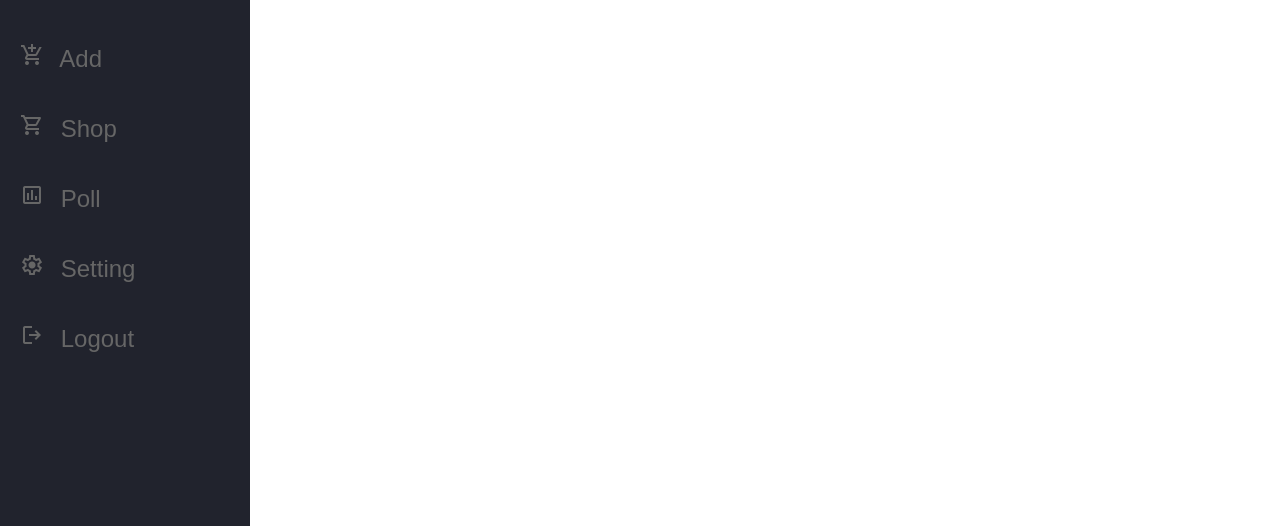
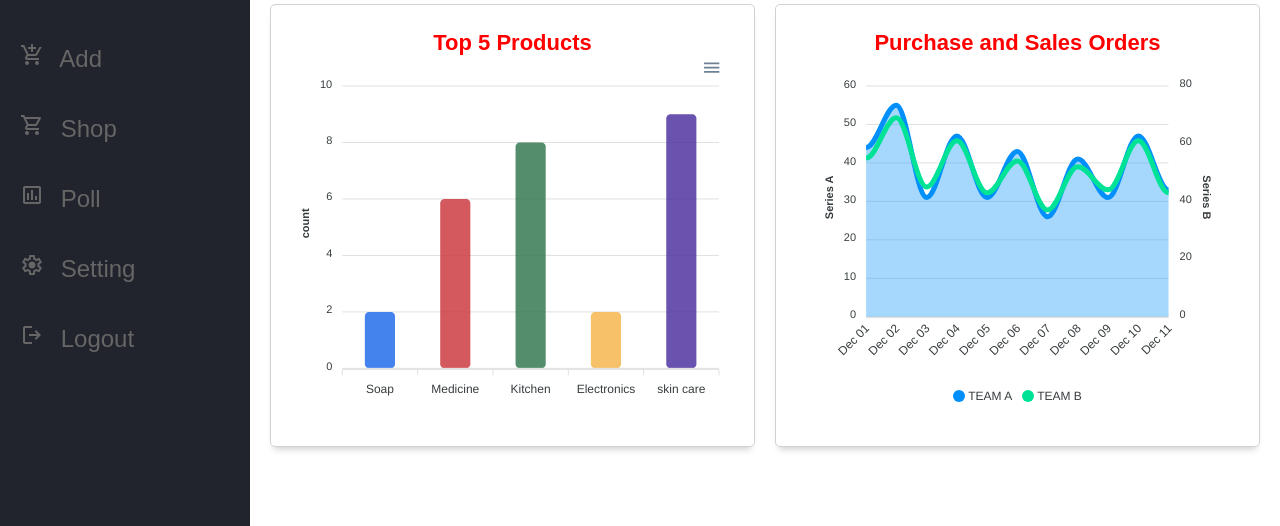
Before and after one commit to Sithu-Walar/admin-dashboard, a plain HTML site: page index.html in a window 1280 px wide. Shown: the part 274-800 px from the top of the page. Drawn offline with nearby package versions, Linux system fonts and the light colour scheme.

Commit message:
fourth commit

```diff
--- a/app.js
+++ b/app.js
@@ -0,0 +1,118 @@
+
+var sidebarOpen = false
+const sidebar = document.getElementById('side-bar')
+
+ function Opensidebar(){
+
+    sidebar.classList.add('sidebar-responsive')
+    sidebarOpen = true;
+ }
+ function closeSidebar(){
+
+    sidebar.classList.remove('sidebar-responsive')
+    sidebarOpen = false;
+ }
+
+
+var options = {
+    series: [{
+    data: [2,6,8,2,9]
+  }],
+    chart: {
+    type: 'bar',
+    height: 350,
+
+  },
+  colors: [
+    "#246dec",
+    "#cc3c43",
+    "#357952",
+    "#f5b74f",
+    "#4f35a1"
+  ],
+  plotOptions: {
+    bar: {
+    distributed:true,
+      borderRadius: 4,
+      horizontal: false,
+      columnWidth: '40%',
+    }
+  },
+  dataLabels: {
+    enabled: false
+  },
+  legend: {
+    show: false
+  },
+  xaxis: {
+    categories: [ 'Soap', 'Medicine','Kitchen', 'Electronics','skin care'
+    ],
+  },
+  yaxis: {
+    title: {
+        text:"count"
+    }
+  }
+  };
+
+  var chart = new ApexCharts(document.querySelector("#bar-chart"), options);
+  chart.render();
+
+  var areaOptions = {
+    series: [{
+    name: 'TEAM A',
+    type: 'area',
+    data: [44, 55, 31, 47, 31, 43, 26, 41, 31, 47, 33]
+  }, {
+    name: 'TEAM B',
+    type: 'line',
+    data: [55, 69, 45, 61, 43, 54, 37, 52, 44, 61, 43]
+  }],
+    chart: {
+    height: 350,
+
+    type: 'line',
+    toolbar: {
+        show: false
+    },
+  },
+  stroke: {
+    curve: 'smooth'
+  },
+  fill: {
+    type:'solid',
+    opacity: [0.35, 1],
+  },
+  labels: ['Dec 01', 'Dec 02','Dec 03','Dec 04','Dec 05','Dec 06','Dec 07','Dec 08','Dec 09 ','Dec 10','Dec 11'],
+  markers: {
+    size: 0
+  },
+  yaxis: [
+    {
+      title: {
+        text: 'Series A',
+      },
+    },
+    {
+      opposite: true,
+      title: {
+        text: 'Series B',
+      },
+    },
+  ],
+  tooltip: {
+    shared: true,
+    intersect: false,
+    y: {
+      formatter: function (y) {
+        if(typeof y !== "undefined") {
+          return  y.toFixed(0) + " points";
+        }
+        return y;
+      }
+    }
+  }
+  };
+
+  var chart = new ApexCharts(document.querySelector("#area-chart"), areaOptions);
+  chart.render();
--- a/index.html
+++ b/index.html
@@ -12,7 +12,7 @@
     <div class="grid-container">
         <header class="header">
             <div class="menu-icon">
-                <span class="material-symbols-outlined">menu</span>
+                <span class="material-symbols-outlined" onclick="Opensidebar()">menu</span>
             </div>
             <div class="header-left">
                 <span class="material-symbols-outlined">search</span>
@@ -30,7 +30,7 @@
                 <span class="material-symbols-outlined">crowdsource</span> <p>A11</p>
                 </div>
 
-                <span class="material-symbols-outlined">close</span>
+                <span class="material-symbols-outlined" onclick="closeSidebar()">close</span>
 
 
             </div>
@@ -101,8 +101,22 @@
                     </div>
                     <span class="text-primary font-weight-bold">56</span>
                 </div>
+            </div>
+
+                <div class="charts">
+                    <div class="charts-card">
+                        <p class="chart-title">Top 5 Products</p>
+                        <div id="bar-chart"></div>
+                    </div>
+
+                    <div class="charts-card">
+                        <p class="chart-title">Purchase and Sales Orders</p>
+                        <div id="area-chart"></div>
+                    </div>
+                </div>
         </main>
     </div>
 </body>
+<script src="https://cdnjs.cloudflare.com/ajax/libs/apexcharts/3.45.1/apexcharts.min.js" integrity="sha512-mDe5mwqn4f61Fafj3rll7+89g6qu7/1fURxsWbbEkTmOuMebO9jf1C3Esw95oDfBLUycDza2uxAiPa4gdw/hfg==" crossorigin="anonymous" referrerpolicy="no-referrer"></script>
 <script src="app.js"></script>
 </html>
--- a/style.css
+++ b/style.css
@@ -106,6 +106,7 @@
 .sidebar-responsive {
     display: inline !important;
     position: absolute;
+    z-index: 1000;
 }
 .main-content{
     grid-area: content;
@@ -167,3 +168,73 @@
 .card-inner > span {
     font-size: 2rem;
 }
+
+.charts {
+    display: grid;
+    grid-template-columns: repeat(2,1fr);
+    gap: 20px;
+}
+
+.charts-card {
+    background-color: white;
+    margin-bottom: 20px;
+    padding: 25px;
+    -webkit-column-break-inside: avoid;
+    border: 1px solid #d2d2d3;
+    border-radius: 5px;
+    box-shadow: 0 6px 7px -4px rgba(0,0,0,0.2);
+}
+
+.chart-title {
+    display:  flex;
+    align-items: center;
+    justify-content: center;
+    font-size: 22px;
+    font-weight: 600;
+}
+
+/* Media Queries */
+
+/* Medium <= 992px */
+@media screen and (max-width: 992px) {
+    .grid-container {
+        grid-template-columns: 1fr;
+        grid-template-rows: 0.2fr 3fr;
+        grid-template-areas: "header"
+        "content";
+    }
+    #side-bar {
+        display: none;
+
+    }
+    .menu-icon {
+        display: inline;
+    }
+    .sidebar-title > span {
+        display: inline;
+    }
+}
+
+/* Medium small <= 768px */
+@media screen and (max-width: 768px) {
+    .main-cards {
+        grid-template-columns: 1fr;
+        gap: 10px;
+        margin-bottom: 0;
+    }
+
+    .charts {
+        grid-template-columns: 1fr;
+        margin-top: 30px;
+    }
+    .header-left {
+        display: none;
+    }
+}
+
+/* Extra Small <=576px */
+@media screen and (max-width: 576px) {
+    .header-left {
+        display: none;
+    }
+}
```
